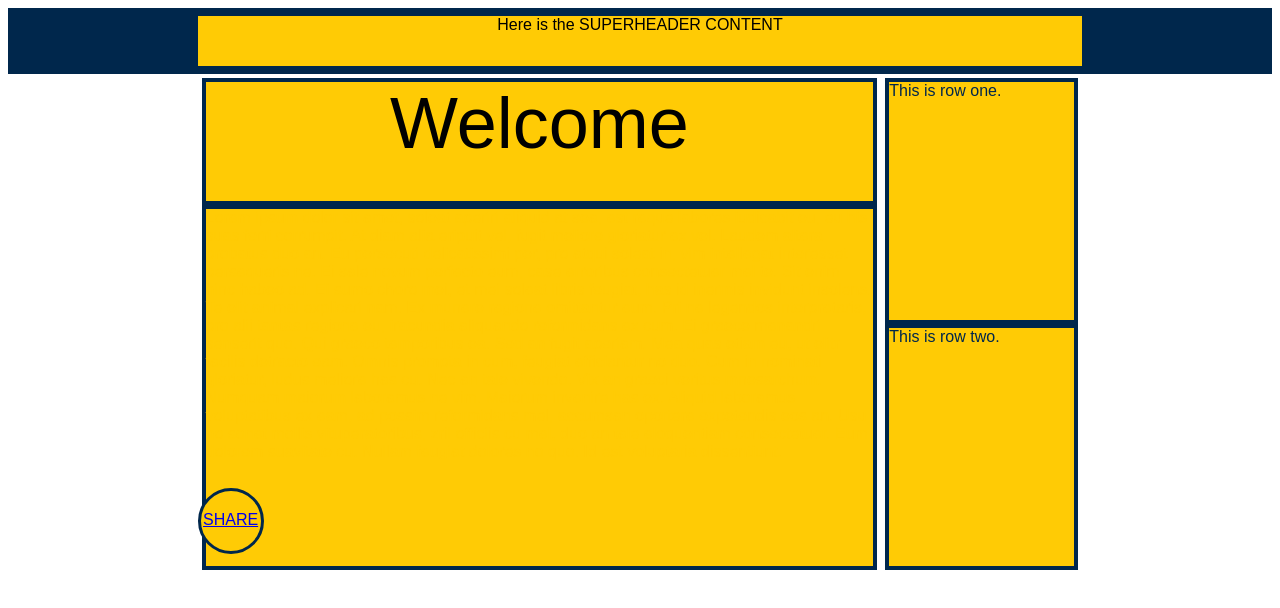
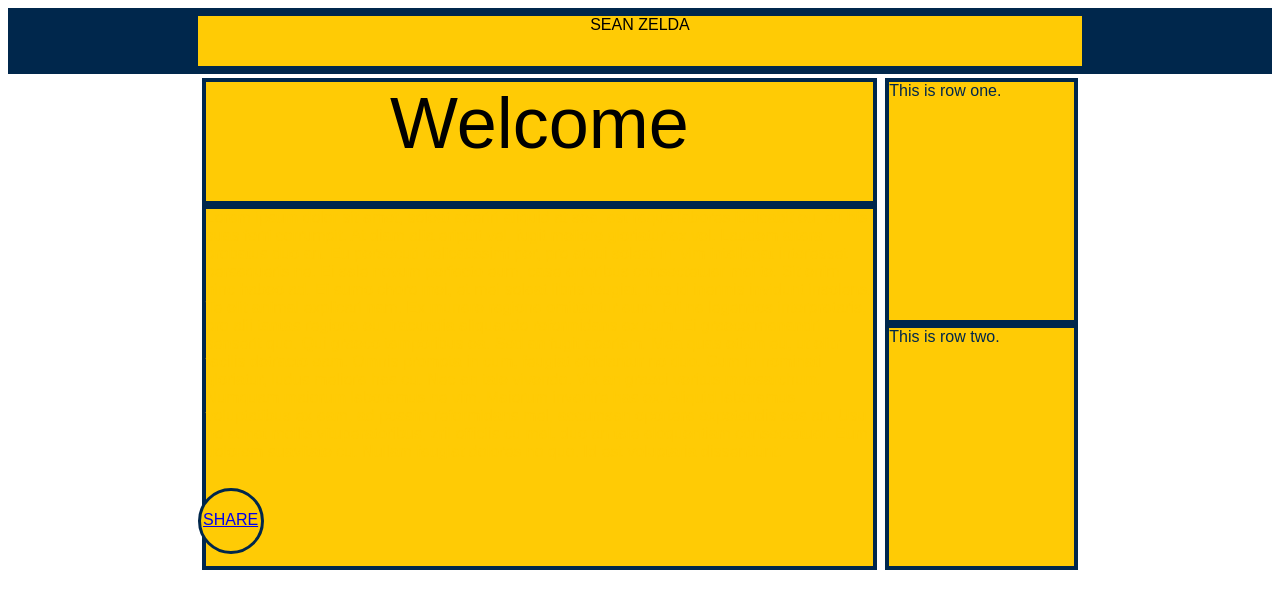
Before and after one commit to seanzelda/portfolio-site, a plain HTML site: page index.html in a window 1280 px wide. Drawn offline with Linux system fonts and the light colour scheme.

Commit message:
Changed the title:

```diff
--- a/index.html
+++ b/index.html
@@ -7,7 +7,7 @@
   <body>
     <div class="superheader">
       <div class="superheader-content">
-        Here is the SUPERHEADER CONTENT
+        SEAN ZELDA
       </div>
     </div>
     <div class="container">
```
